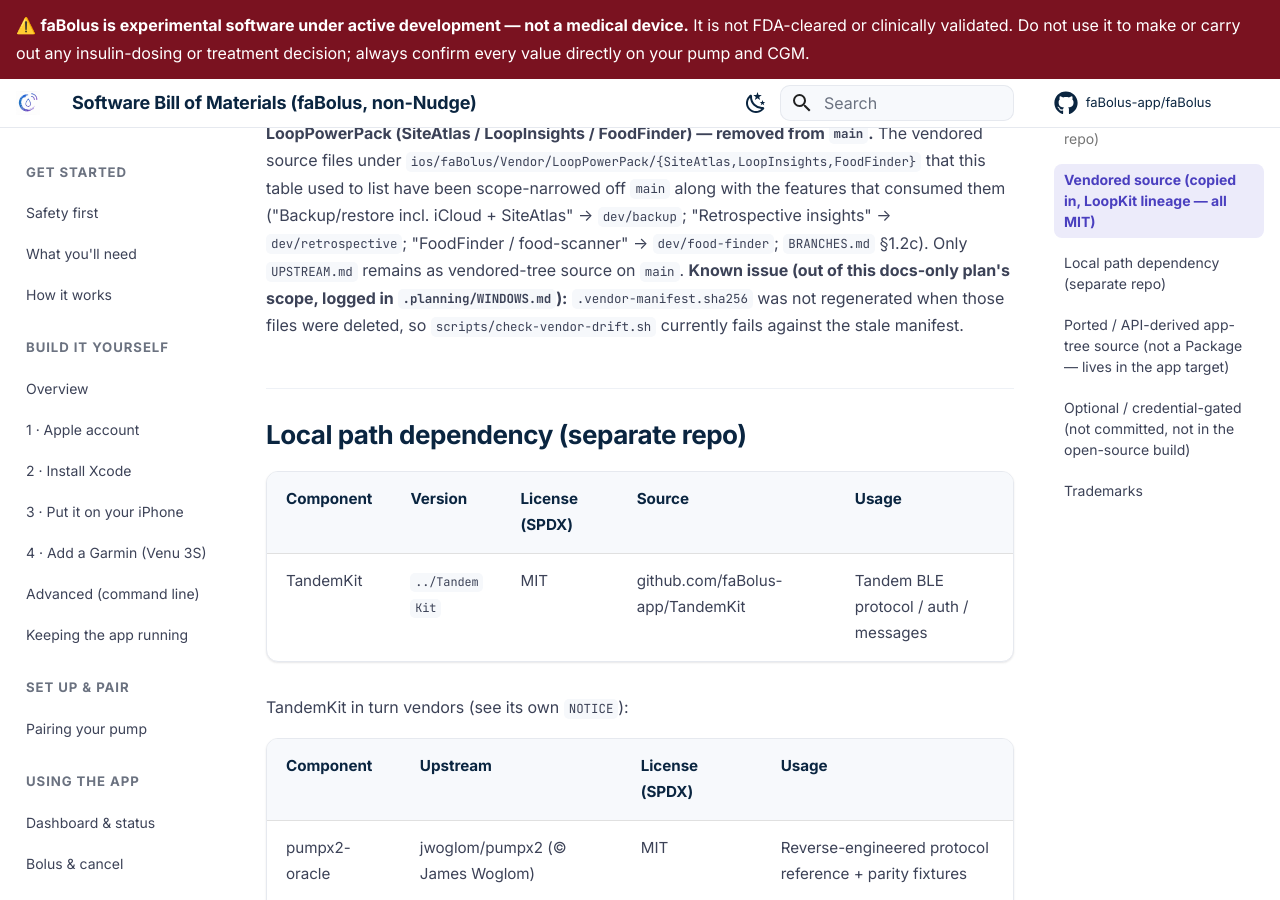
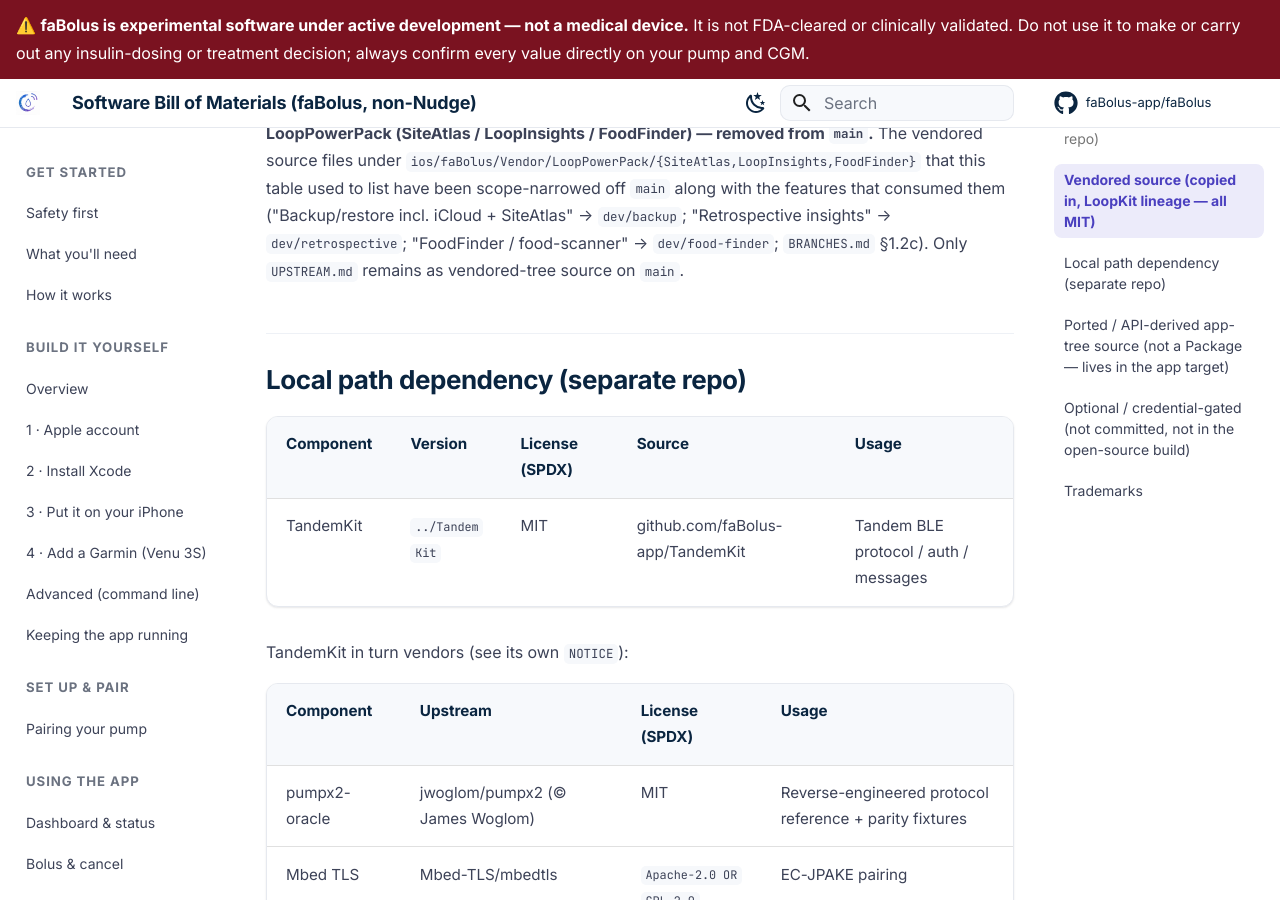
Before and after one commit to faBolus-app/faBolus, an MkDocs documentation site: the page built from docs/SBOM.md, in a window 1280 px wide and 900 px high, scrolled down 1555 px. Built offline with MkDocs 1.6.1 and Material for MkDocs 9.7.7, drawn with Linux system fonts in a browser that asks for light colours; comment, search, counter and statistics services are not loaded.

Commit message:
chore(34-03): delete the LoopPowerPack Vendor tree + check-vendor-drift.sh
- git rm the 2 tracked LoopPowerPack tracker files
  (.vendor-manifest.sha256, UPSTREAM.md) — the vendored source they
  tracked was already gone, leaving only the manifest/provenance
  scaffolding behind.
- git rm scripts/check-vendor-drift.sh: verified exit=1 today, scoped
  only to the deleted tree, and not invoked by CI at all. A committed,
  permanently-red integrity check trains people to ignore checks; no
  running gate is lost by removing it.
- Remove the check-vendor-drift.sh mentions from NOTICE.md and
  docs/SBOM.md; the LoopPowerPack attribution rows themselves are
  untouched (deferred to wave 2, since lineage code survives until
  later phases retire it).
- Drop the stale Vendor/LoopPowerPack/FoodFinder path mention from the
  generate-project.sh and project.yml FoodFinder-retirement comments
  (Data/FoodFinder and Views/FoodFinder remain accurate).
- Drop the now-empty Vendor exclude glob from format.sh.
- KEEP FoodFinderAbsenceGuardTests as a dose-path absence guard;
  re-point its third directory pin from the FoodFinder subdirectory to
  the whole now-deleted LoopPowerPack tree, since the compile-gate
  rationale for the subdir is superseded by the tree's outright
  removal. Verified green (2/2) via a real Xcode Simulator run.

```diff
--- a/docs/SBOM.md
+++ b/docs/SBOM.md
@@ -28,9 +28,7 @@
 to list have been scope-narrowed off `main` along with the features that consumed them ("Backup/restore
 incl. iCloud + SiteAtlas" → `dev/backup`; "Retrospective insights" → `dev/retrospective`; "FoodFinder /
 food-scanner" → `dev/food-finder`; `BRANCHES.md` §1.2c). Only `UPSTREAM.md` remains as vendored-tree
-source on `main`. **Known issue (out of this docs-only plan's scope, logged in
-`.planning/WINDOWS.md`):** `.vendor-manifest.sha256` was not regenerated when those files were deleted,
-so `scripts/check-vendor-drift.sh` currently fails against the stale manifest.
+source on `main`.
 
 ## Local path dependency (separate repo)
 
--- a/project.yml
+++ b/project.yml
@@ -172,8 +172,8 @@
           # RemoteSettingsView.swift no longer exist on main at all.
           # Phase 7 (07-01, FEAT-07): the FoodFinder compile gate is retired — the barcode/OpenFoodFacts
           # + AI carb-estimate surface is now physically git rm'd from main (delete-on-main, D-01/D-03),
-          # preserved on dev/food-finder, not a compile-gated exclude. Data/FoodFinder/Views/FoodFinder/
-          # Vendor/LoopPowerPack/FoodFinder no longer exist on main at all.
+          # preserved on dev/food-finder, not a compile-gated exclude. Data/FoodFinder/Views/FoodFinder
+          # no longer exist on main at all.
           # >>> BACKUP (Phase 6, 06-02, BACKUP-01/D-02/D-08 owner carve-out): these 7 paths are now
           #   PHYSICALLY git rm'd from `main` (delete-on-main, preserved on dev/backup) — this exclude
           #   list is a harmless no-op on `main` (the paths no longer exist to exclude) kept intact only
```
Also changed, not shown: NOTICE.md (+2 -2 lines), 6 other files.
